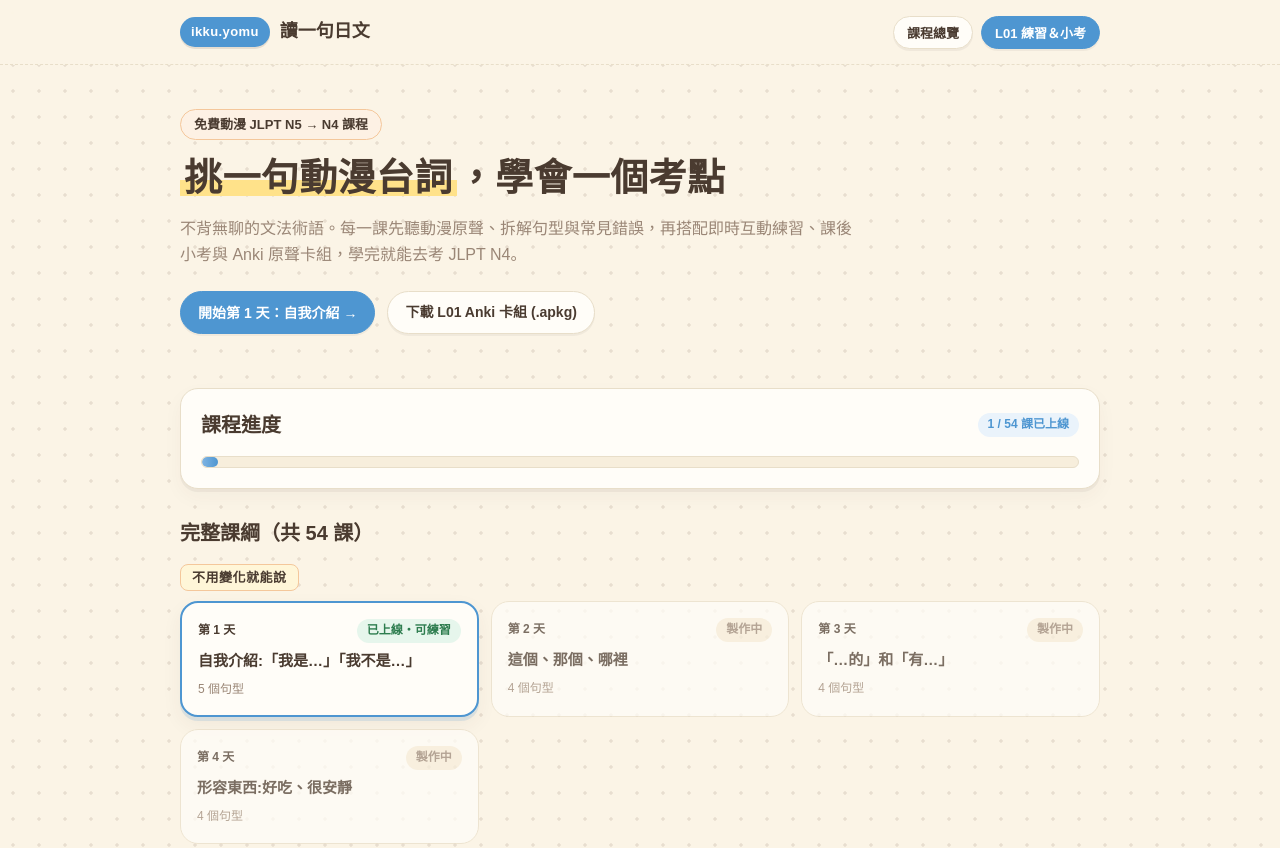
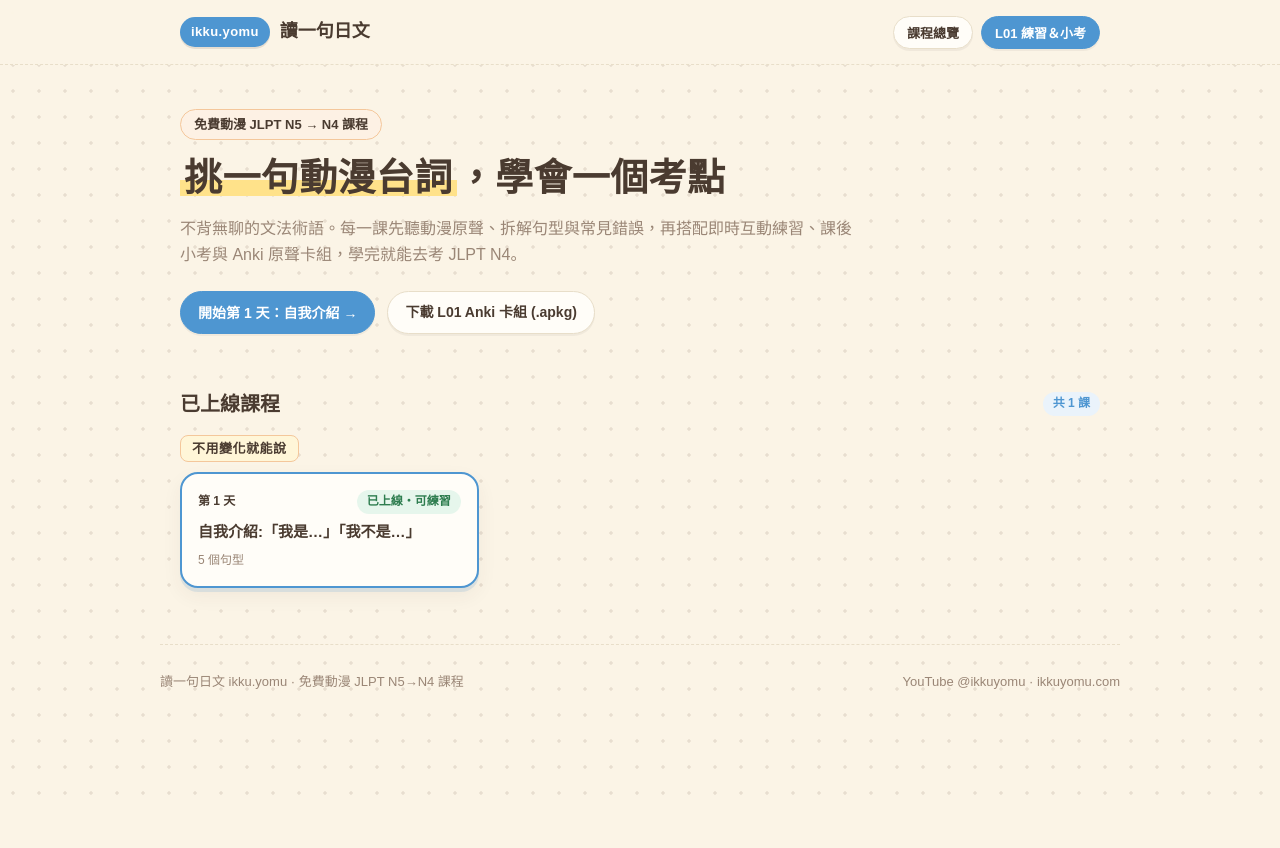
Before and after one commit to abao0109/ikkuyomu-web, a React (Vite) app: page / in a window 1280 px wide. Shown: the top 848 px of the page. After the commit the page ends 800 px from the top, so only its background shows below. Built offline with nearby package versions, Linux system fonts and the light colour scheme; a web font is replaced by a local one.

Commit message:
feat: only show live lessons on HomePage

```diff
--- a/src/App.tsx
+++ b/src/App.tsx
@@ -71,15 +71,16 @@ function QuizBlock({
 }
 
 function HomePage({ onOpenLesson }: { onOpenLesson: (n: number) => void }) {
+  const liveItems = useMemo(() => syllabus.filter((item) => LIVE_LESSONS.has(item.n)), []);
   const units = useMemo(() => {
     const map = new Map<string, SyllabusItem[]>();
-    for (const item of syllabus) {
+    for (const item of liveItems) {
       const list = map.get(item.unit) ?? [];
       list.push(item);
       map.set(item.unit, list);
     }
     return Array.from(map.entries());
-  }, []);
+  }, [liveItems]);
 
   return (
     <div>
@@ -102,37 +103,24 @@ function HomePage({ onOpenLesson }: { onOpenLesson: (n: number) => void }) {
         </div>
       </section>
 
-      <section className="section card">
-        <div className="section-title">
-          <h2>課程進度</h2>
-          <span className="pill pill-accent">1 / {syllabus.length} 課已上線</span>
-        </div>
-        <div className="progress-bar">
-          <div className="progress-fill" style={{ width: `${(1 / syllabus.length) * 100}%` }} />
-        </div>
-      </section>
-
       <section className="section">
         <div className="section-title">
-          <h2>完整課綱（共 {syllabus.length} 課）</h2>
+          <h2>已上線課程</h2>
+          <span className="pill pill-accent">共 {liveItems.length} 課</span>
         </div>
         {units.map(([unit, items]) => (
           <div key={unit} className="unit-group">
             <div className="unit-label">{unit}</div>
             <div className="lesson-grid">
-              {items.map((item) => {
-                const live = LIVE_LESSONS.has(item.n);
-                return (
+              {items.map((item) => (
                 <div
                   key={item.n}
-                    className={`lesson-card ${live ? "active" : ""}`}
-                    onClick={() => live && onOpenLesson(item.n)}
+                  className="lesson-card active"
+                  onClick={() => onOpenLesson(item.n)}
                 >
                   <div className="lesson-top">
                     <span>第 {item.n} 天</span>
-                      <span className={`pill ${live ? "pill-live" : ""}`}>
-                        {live ? "已上線・可練習" : "製作中"}
-                      </span>
+                    <span className="pill pill-live">已上線・可練習</span>
                   </div>
                   <div style={{ fontWeight: 700, fontSize: 15 }}>{item.title}</div>
                   {item.ids.length > 0 && (
@@ -141,8 +129,7 @@ function HomePage({ onOpenLesson }: { onOpenLesson: (n: number) => void }) {
                     </div>
                   )}
                 </div>
-                );
-              })}
+              ))}
             </div>
           </div>
         ))}
```
Lines whose indentation alone changed are shown as unchanged.
